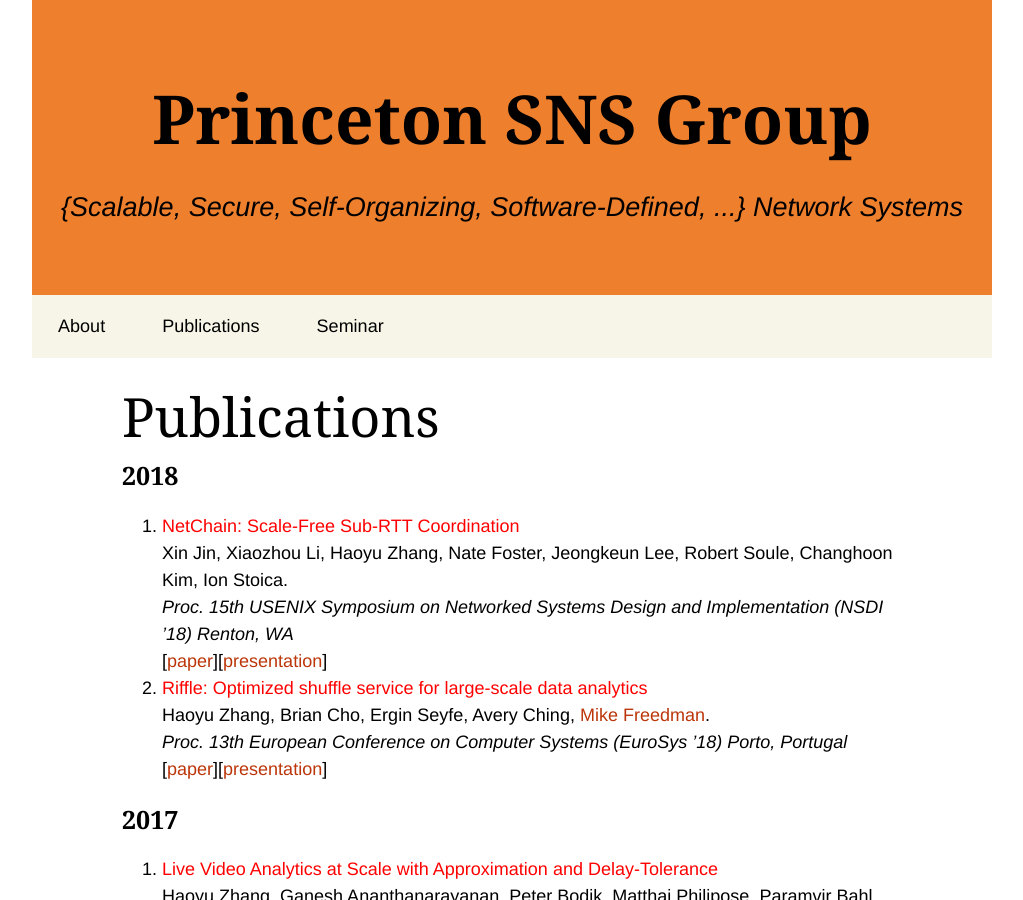
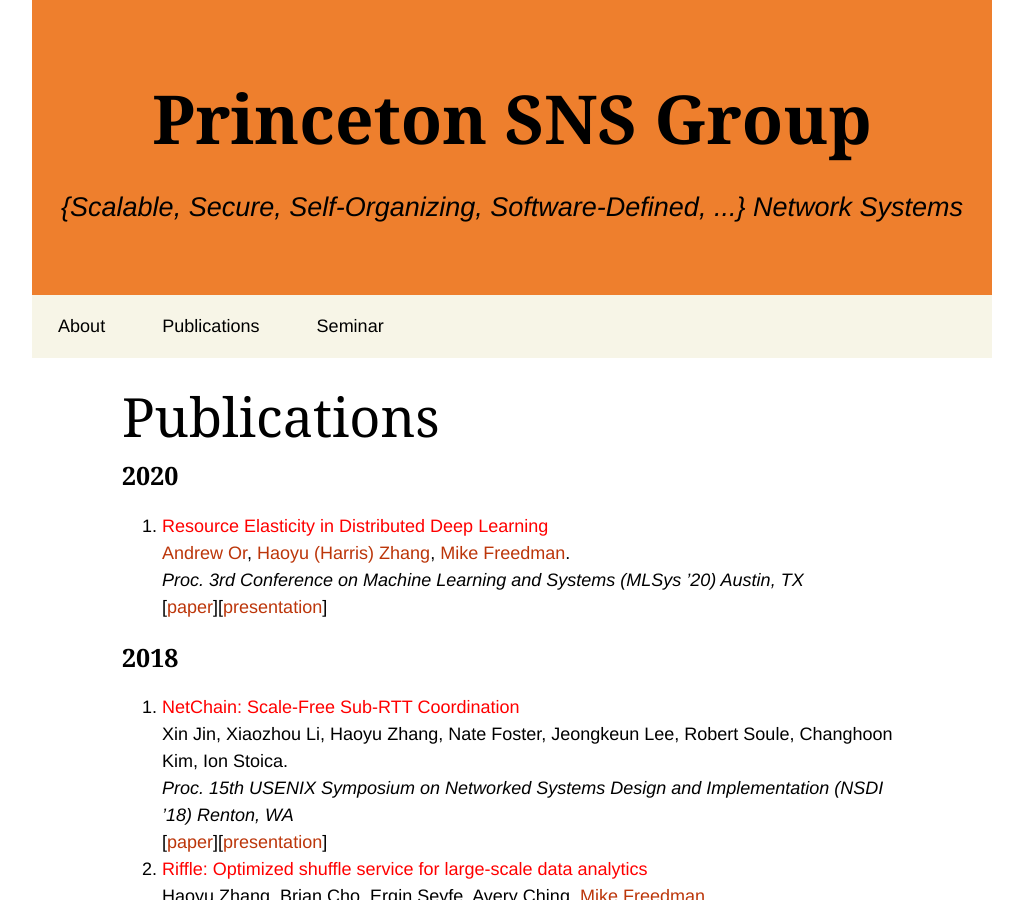
Before and after one commit to princeton-sns/www, a Jekyll site: the page built from publications.md, in a window 1280 px wide and 900 px high. Shown: the whole window, without its empty margins (128-1151 px from the left). Built offline with Jekyll 4.4.1, drawn with Linux system fonts in a browser that asks for light colours; some web fonts are replaced.

Commit message:
Add MLSys 2020 paper

```diff
--- a/_data/publications.yml
+++ b/_data/publications.yml
@@ -1,3 +1,13 @@
+- title: "Resource Elasticity in Distributed Deep Learning"
+  people:
+    - andrewor
+    - hzhang
+    - mfreed
+  venue: "Proc. 3rd Conference on Machine Learning and Systems (MLSys ’20) Austin, TX"
+  year: 2020
+  paper: /assets/papers/2020-mlsys-or.pdf
+  presentation: /assets/slides/2020-mlsys-or.pdf
+
 - title: "Riffle: Optimized shuffle service for large-scale data analytics"
   people:
     - Haoyu Zhang
```
Also changed, not shown: 3 other files.
